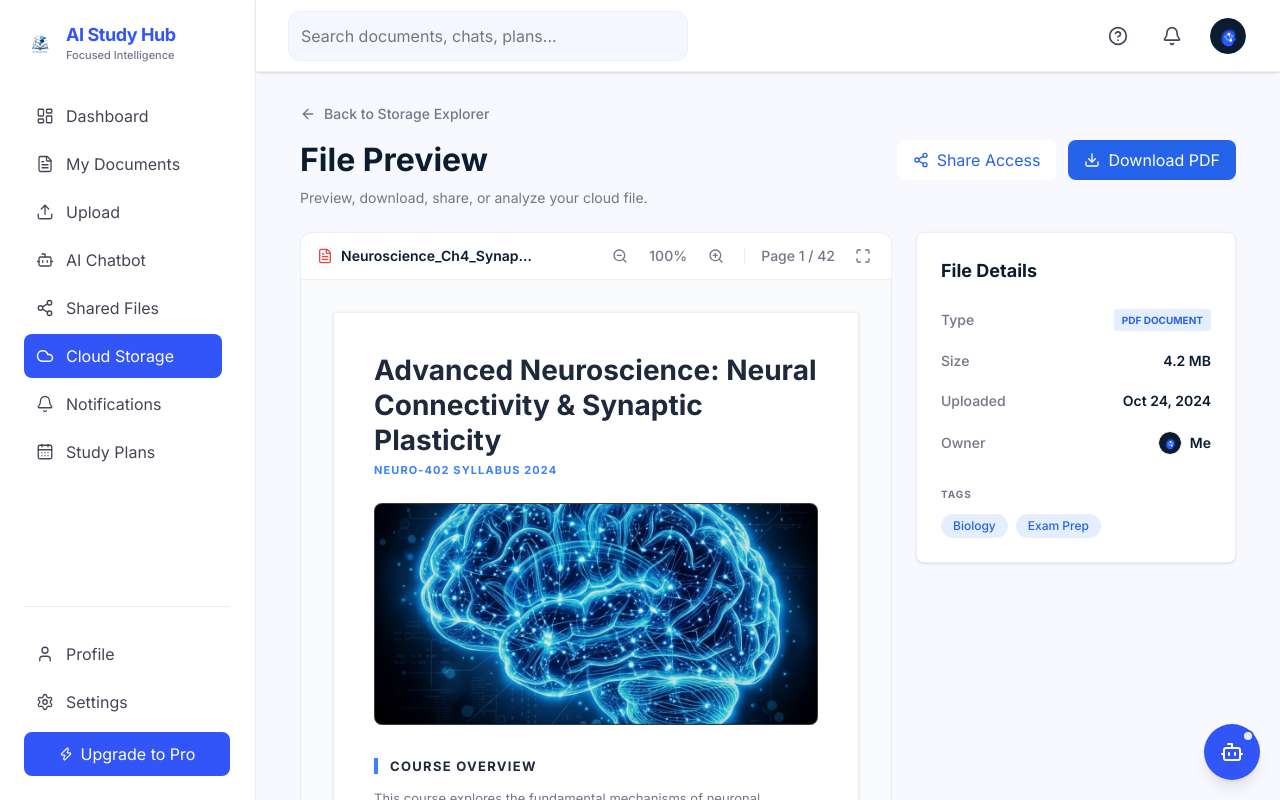
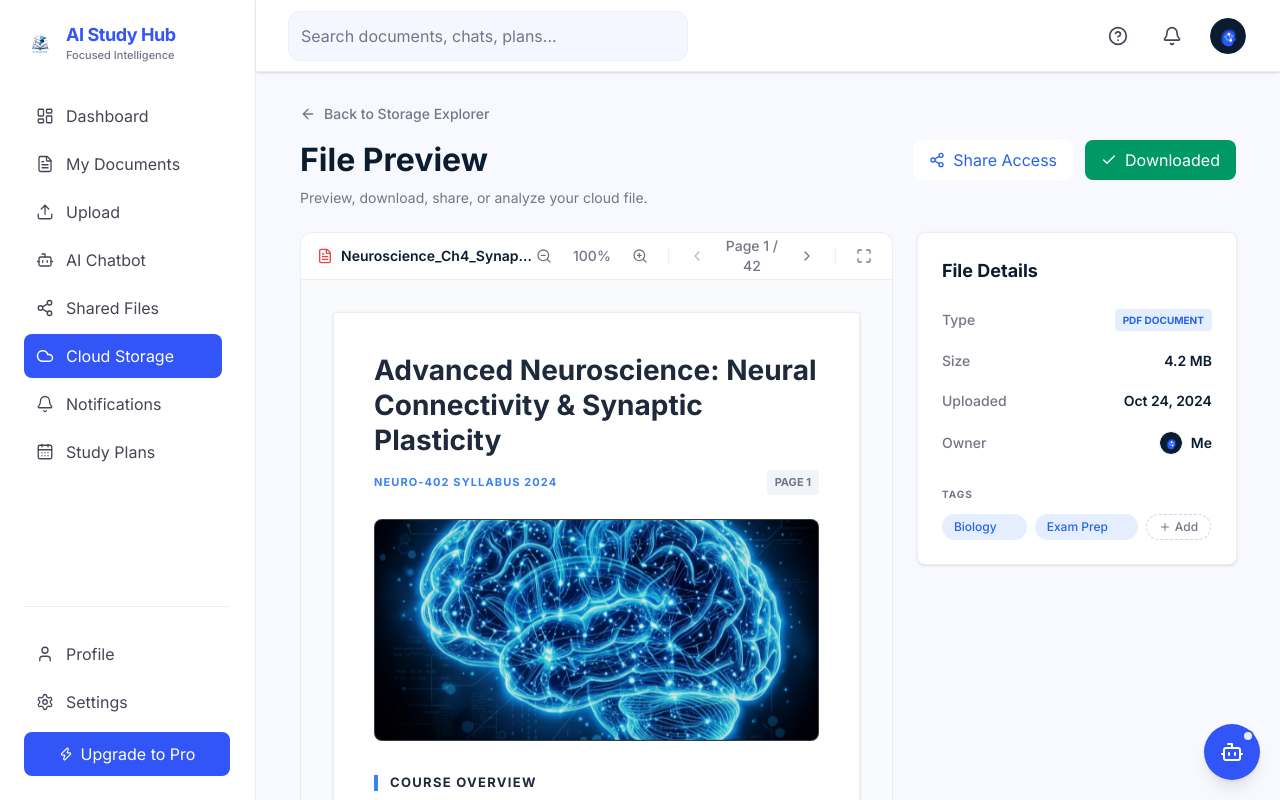
Before and after one commit to huynhduybinh24/SWP391_AIStudyHub, a React (Vite) app in the folder FrontEnd/: page /dashboard/storage/explorer/preview in a window 1280 px wide. Both pictures are taken after a click on the button "Download PDF". Built offline with nearby package versions, Linux system fonts and the light colour scheme; no server answers.

Commit message:
feat: implement file preview page with document navigation, zoom, and tag management features

```diff
--- a/FrontEnd/src/features/storage/pages/FilePreviewPage.tsx
+++ b/FrontEnd/src/features/storage/pages/FilePreviewPage.tsx
@@ -7,7 +7,13 @@ import {
   Maximize,
   Minimize,
   Share2,
-  Download
+  Download,
+  ChevronLeft,
+  ChevronRight,
+  Check,
+  Loader2,
+  X,
+  Plus
 } from 'lucide-react'
 import { Link } from 'react-router-dom'
 import { Button } from '@/components/ui/Button'
@@ -17,9 +23,52 @@ import { Avatar } from '@/components/ui/Avatar'
 export function FilePreviewPage() {
   const [zoom, setZoom] = useState(100)
   const [isFullscreen, setIsFullscreen] = useState(false)
+  const [currentPage, setCurrentPage] = useState(1)
+  const [isDownloading, setIsDownloading] = useState(false)
+  const [isDownloaded, setIsDownloaded] = useState(false)
+  const [isShared, setIsShared] = useState(false)
+  const [tags, setTags] = useState(['Biology', 'Exam Prep'])
+  const [newTag, setNewTag] = useState('')
+  const [isAddingTag, setIsAddingTag] = useState(false)
+  const totalPages = 42
 
   const handleZoomIn = () => setZoom(prev => Math.min(prev + 10, 150))
   const handleZoomOut = () => setZoom(prev => Math.max(prev - 10, 50))
+
+  const handlePrevPage = () => setCurrentPage(prev => Math.max(prev - 1, 1))
+  const handleNextPage = () => setCurrentPage(prev => Math.min(prev + 1, totalPages))
+
+  const handleDownload = () => {
+    setIsDownloading(true)
+    setTimeout(() => {
+      setIsDownloading(false)
+      setIsDownloaded(true)
+      setTimeout(() => setIsDownloaded(false), 3000)
+    }, 1500)
+  }
+
+  const handleShare = () => {
+    setIsShared(true)
+    setTimeout(() => setIsShared(false), 3000)
+  }
+
+  const handleRemoveTag = (tagToRemove: string) => {
+    setTags(prev => prev.filter(t => t !== tagToRemove))
+  }
+
+  const handleAddTag = (e: React.KeyboardEvent<HTMLInputElement>) => {
+    if (e.key === 'Enter') {
+      const trimmed = newTag.trim()
+      if (trimmed !== '' && !tags.includes(trimmed)) {
+        setTags([...tags, trimmed])
+      }
+      setNewTag('')
+      setIsAddingTag(false)
+    } else if (e.key === 'Escape') {
+      setNewTag('')
+      setIsAddingTag(false)
+    }
+  }
 
   return (
     <div className="flex flex-col gap-6 w-full max-w-6xl mx-auto pb-10">
@@ -40,13 +89,35 @@ export function FilePreviewPage() {
             </p>
           </div>
           <div className="flex gap-3">
-            <Button variant="outline" className="gap-2 text-[#2563eb] border-[#2563eb]/20 hover:bg-[#2563eb]/5 bg-white h-10 px-4">
-              <Share2 className="size-4" />
-              Share Access
+            <Button
+              onClick={handleShare}
+              variant="outline"
+              className={`gap-2 h-10 px-4 transition-colors ${
+                isShared
+                  ? 'text-emerald-600 border-emerald-200 bg-emerald-50 hover:bg-emerald-50 hover:text-emerald-700'
+                  : 'text-[#2563eb] border-[#2563eb]/20 hover:bg-[#2563eb]/5 bg-white'
+              }`}
+            >
+              {isShared ? <Check className="size-4" /> : <Share2 className="size-4" />}
+              {isShared ? 'Link Copied' : 'Share Access'}
             </Button>
-            <Button className="gap-2 bg-[#2563eb] hover:bg-[#2563eb]/90 text-white h-10 px-4">
-              <Download className="size-4" />
-              Download PDF
+            <Button
+              onClick={handleDownload}
+              disabled={isDownloading}
+              className={`gap-2 h-10 px-4 transition-colors ${
+                isDownloaded
+                  ? 'bg-emerald-600 hover:bg-emerald-700 text-white'
+                  : 'bg-[#2563eb] hover:bg-[#2563eb]/90 text-white'
+              }`}
+            >
+              {isDownloading ? (
+                <Loader2 className="size-4 animate-spin" />
+              ) : isDownloaded ? (
+                <Check className="size-4" />
+              ) : (
+                <Download className="size-4" />
+              )}
+              {isDownloading ? 'Downloading...' : isDownloaded ? 'Downloaded' : 'Download PDF'}
             </Button>
           </div>
         </div>
@@ -68,7 +139,24 @@ export function FilePreviewPage() {
                 <button onClick={handleZoomIn} className="hover:text-foreground transition-colors p-1" title="Zoom In"><ZoomIn className="size-4" /></button>
               </div>
               <div className="hidden sm:block w-px h-4 bg-border"></div>
-              <span className="select-none">Page 1 / 42</span>
+              <div className="flex items-center gap-2">
+                <button
+                  onClick={handlePrevPage}
+                  disabled={currentPage === 1}
+                  className="hover:text-foreground disabled:opacity-50 transition-colors p-1"
+                >
+                  <ChevronLeft className="size-4" />
+                </button>
+                <span className="select-none min-w-[70px] text-center">Page {currentPage} / {totalPages}</span>
+                <button
+                  onClick={handleNextPage}
+                  disabled={currentPage === totalPages}
+                  className="hover:text-foreground disabled:opacity-50 transition-colors p-1"
+                >
+                  <ChevronRight className="size-4" />
+                </button>
+              </div>
+              <div className="hidden sm:block w-px h-4 bg-border"></div>
               <button onClick={() => setIsFullscreen(!isFullscreen)} className="hover:text-foreground transition-colors p-1 hidden sm:block" title="Toggle Fullscreen">
                 {isFullscreen ? <Minimize className="size-4" /> : <Maximize className="size-4" />}
               </button>
@@ -81,8 +169,13 @@ export function FilePreviewPage() {
               className="bg-white w-full max-w-[600px] shadow-sm border border-border p-6 sm:p-10 flex flex-col h-fit transition-all duration-200"
               style={{ zoom: `${zoom}%` } as React.CSSProperties}
             >
-              <h2 className="text-2xl sm:text-[28px] font-bold leading-tight text-[#1e293b] mb-1">Advanced Neuroscience: Neural Connectivity & Synaptic Plasticity</h2>
-              <p className="text-[#3b82f6] text-[11px] font-bold tracking-widest uppercase mb-6">NEURO-402 SYLLABUS 2024</p>
+              <h2 className="text-2xl sm:text-[28px] font-bold leading-tight text-[#1e293b] mb-1">
+                Advanced Neuroscience: Neural Connectivity & Synaptic Plasticity
+              </h2>
+              <div className="flex justify-between items-center mb-6 mt-2">
+                <p className="text-[#3b82f6] text-[11px] font-bold tracking-widest uppercase">NEURO-402 SYLLABUS 2024</p>
+                <span className="text-[11px] text-muted font-bold bg-slate-100 px-2 py-1 rounded">PAGE {currentPage}</span>
+              </div>
 
               <div className="w-full aspect-[2/1] bg-black rounded-lg mb-8 overflow-hidden relative border border-border">
                 <img src="/brain-network.png" alt="Brain network" className="w-full h-full object-cover opacity-90 mix-blend-screen" />
@@ -129,8 +222,36 @@ export function FilePreviewPage() {
             <div>
               <h4 className="text-[10px] font-bold text-muted uppercase tracking-widest mb-3">TAGS</h4>
               <div className="flex flex-wrap gap-2">
-                <span className="px-3 py-1 bg-[#e5eeff] text-[#2563eb] text-xs font-medium rounded-full">Biology</span>
-                <span className="px-3 py-1 bg-[#e5eeff] text-[#2563eb] text-xs font-medium rounded-full">Exam Prep</span>
+                {tags.map(tag => (
+                  <span key={tag} className="group px-3 py-1 bg-[#e5eeff] hover:bg-blue-100 text-[#2563eb] text-xs font-medium rounded-full flex items-center gap-1.5 cursor-default transition-colors">
+                    {tag}
+                    <button onClick={() => handleRemoveTag(tag)} className="opacity-0 group-hover:opacity-100 hover:text-blue-800 transition-opacity focus:opacity-100 outline-none">
+                      <X className="size-3" />
+                    </button>
+                  </span>
+                ))}
+                {isAddingTag ? (
+                  <input
+                    type="text"
+                    value={newTag}
+                    onChange={(e) => setNewTag(e.target.value)}
+                    onKeyDown={handleAddTag}
+                    onBlur={() => {
+                      setNewTag('')
+                      setIsAddingTag(false)
+                    }}
+                    autoFocus
+                    className="px-3 py-1 text-xs border border-blue-200 rounded-full focus:outline-none focus:border-[#2563eb] w-24 bg-white text-foreground"
+                    placeholder="New tag..."
+                  />
+                ) : (
+                  <button
+                    onClick={() => setIsAddingTag(true)}
+                    className="px-3 py-1 border border-dashed border-slate-300 hover:border-[#2563eb] text-muted hover:text-[#2563eb] text-xs font-medium rounded-full flex items-center gap-1 transition-colors outline-none"
+                  >
+                    <Plus className="size-3" /> Add
+                  </button>
+                )}
               </div>
             </div>
           </CardContent>
```
